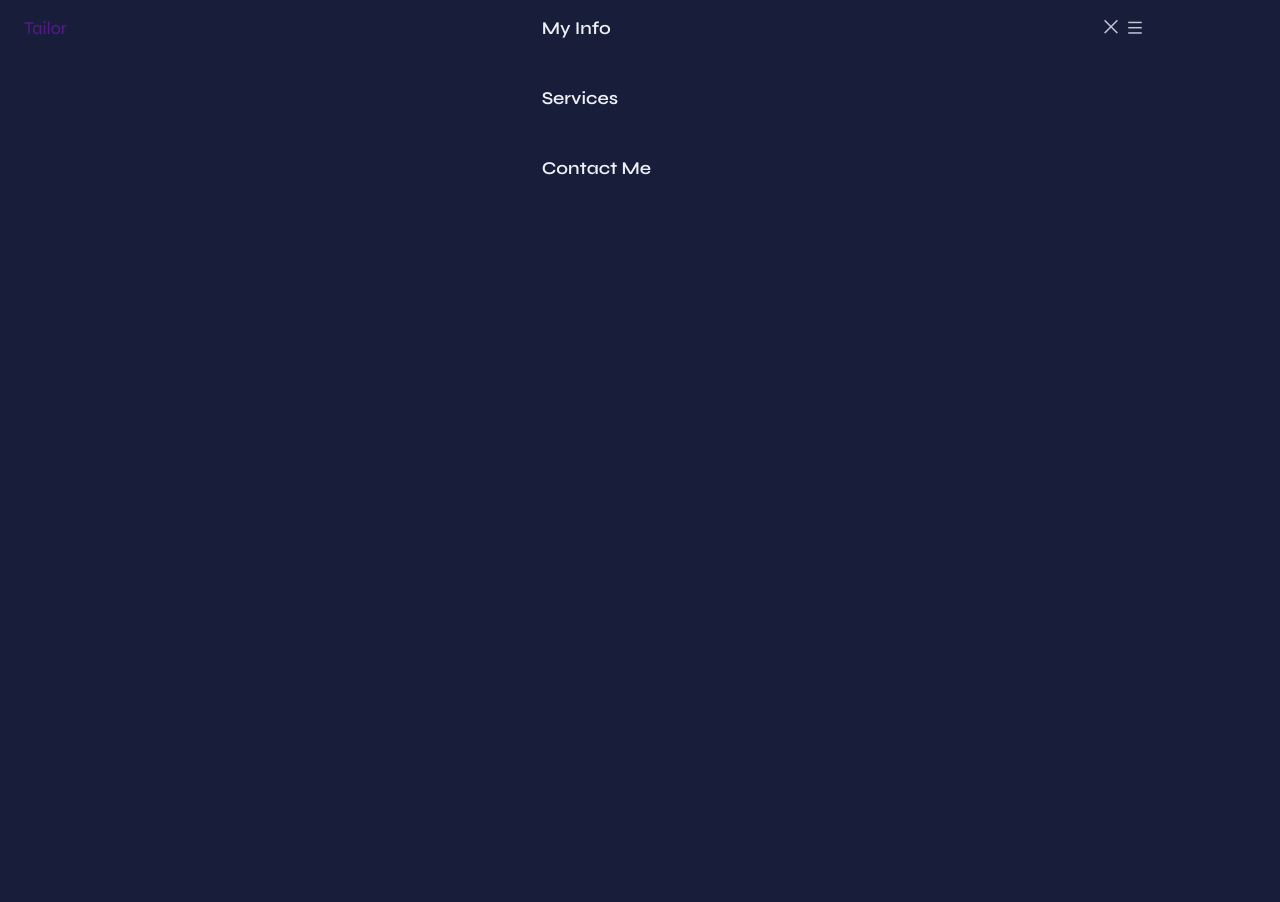
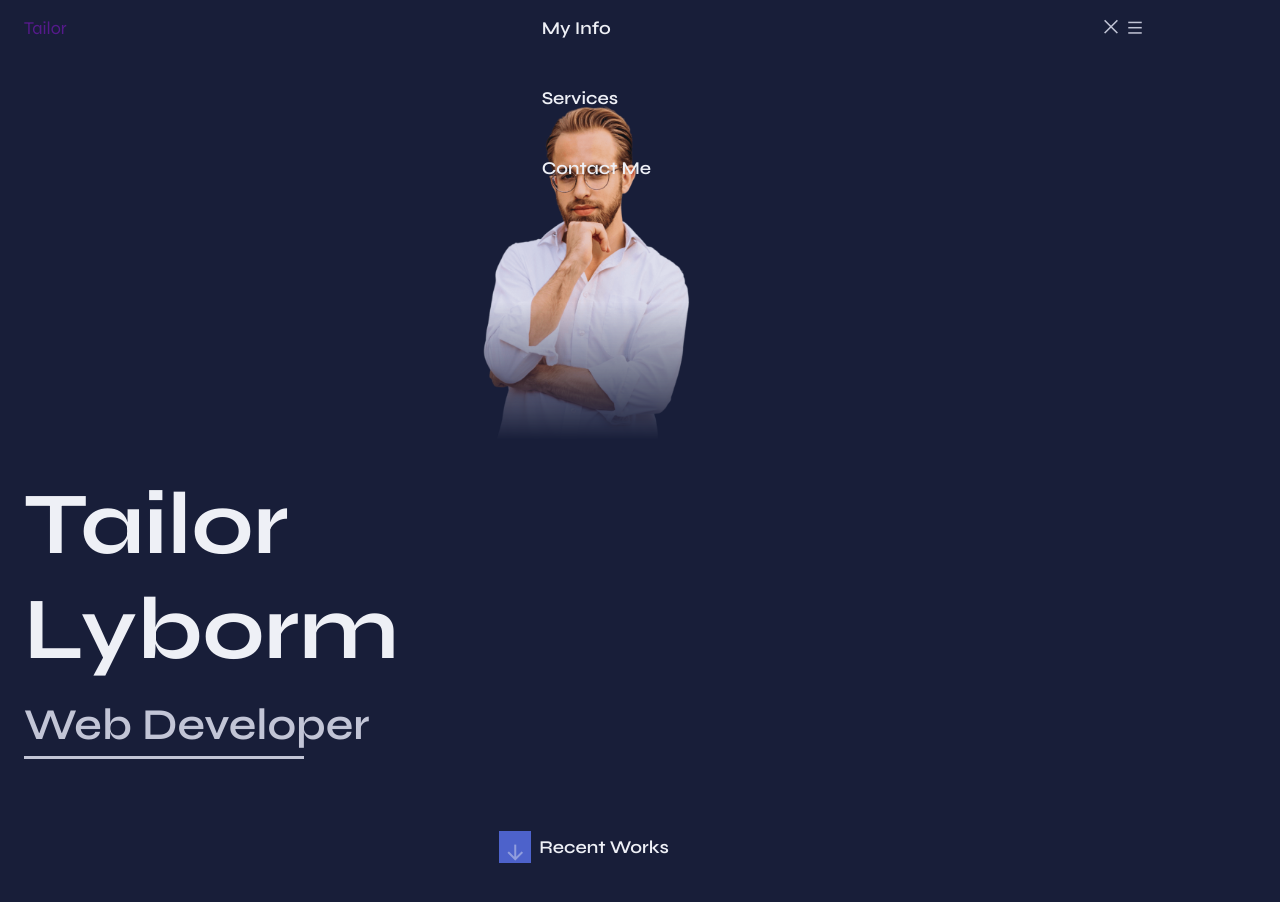
Before and after one commit to adrian-burgos-tome/Website-HTML5-CSS3, a plain HTML site: page index.html in a window 1280 px wide. Shown: the top 902 px of the page. Before the commit the page ends 800 px from the top, so only its background shows below. Drawn offline with nearby package versions, Linux system fonts and the light colour scheme.

Commit message:
header html+css

```diff
--- a/css/styles.css
+++ b/css/styles.css
@@ -240,9 +240,81 @@ nav.close{
 
 /*=============== HOME ===============*/
 
+.home__container{
+  row-gap: 2rem;
+  padding-top: 1rem;
+}
+.home__img{
+  width: 220px;
+  justify-self: center;
+  mask-image: linear-gradient(to bottom,
+              hsla(var(--hue), 40%, 16%) 60%,
+              transparent 100%);
+}
 
+.home__name{
+  font-size: var(--biggest-font-size);
+  font-weight: var(--font-bold);
+  word-break: break-word;
+  margin-bottom: 1rem;
+}
+.home__profession{
+  position: relative;
+  font-size: var(--big-font-size);
+  color: var(--text-color);
+}
+
+.home__profession::after{
+  content: '';
+  position: absolute;
+  left: 0;
+  bottom: -.5rem;
+  width: 25%;
+  height: 3px;
+  background-color: var(--text-color);
+}
+
+.home__scroll{
+  color: var(--title-color);
+  display: inline-flex;
+  column-gap: .5rem;
+  align-items: center;
+  justify-self: center;
+  margin-top: 3rem;
+}
+
+.home__scroll-box{
+  background-color: var(--first-color);
+  width: 32px;
+  height: 32px;
+  display: grid;
+  place-items: center;
+  font-size: 1.5rem;
+  overflow: hidden;
+}
+
+.home__scroll-text{
+  font-weight: var(--font-semi-bold);
+}
+
+.home__scroll-box i{
+  animation: scroll-down 3s infinite;
+}
 /* Animate scroll icon */
-
+@keyframes scroll-down{
+  0%{
+    transform: translateY(-1rem);
+    opacity: 0;
+  }
+  50%{
+    transform: translateY(0);
+    opacity: 1;
+  }
+  100%{
+    transform: translateY(.6rem);
+    opacity: 0;
+  }
+}
 
 /*=============== BUTTON ===============*/
 
--- a/index.html
+++ b/index.html
@@ -61,7 +61,22 @@
       <main class="main">
          <!--==================== HOME ====================-->
          <section class="home section" id="home">
+            <div class="home__container container grid">
+                <img src="img/home-perfil.png" alt="image" class="home__img">
 
+                <div class="home__data">
+                    <h1 class="home__name">Tailor <br> Lyborm</h1>
+                    <h3 class="home__profession">Web Developer</h3>
+                </div>
+
+                <a href="#work" class="home__scroll" id="work">
+                    <div class="home__scroll-box">
+                        <i class="ri-arrow-down-line"></i>
+                    </div>
+
+                    <span class="home__scroll-text">Recent Works</span>
+                </a>
+            </div>
          </section>
 
          <!--==================== WORKS ====================-->
```
